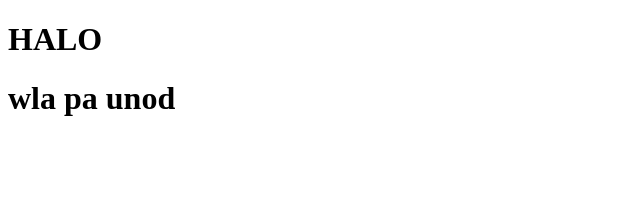
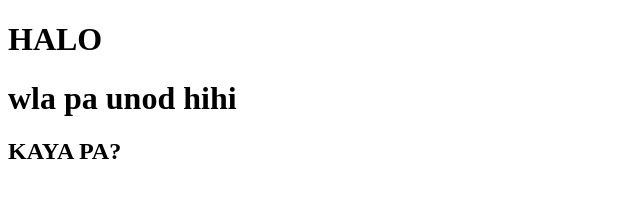
Before and after one commit to aynoway/MIPWebsite, a plain HTML site: page index.html in a window 1280 px wide. Shown: the whole page, without its empty margins (0-640 px from the left). Drawn offline with Linux system fonts and the light colour scheme.

Commit message:
update heading text and add a new subheading in index.html

```diff
--- a/index.html
+++ b/index.html
@@ -3,6 +3,7 @@
     <body>
         <title>MIP PROJECT</title>
         <h1>HALO</h1>
-        <h1>wla pa unod</h1>
+        <h1>wla pa unod hihi</h1>
+        <h2>KAYA PA?</h2>
     </body>
 </html>
```
